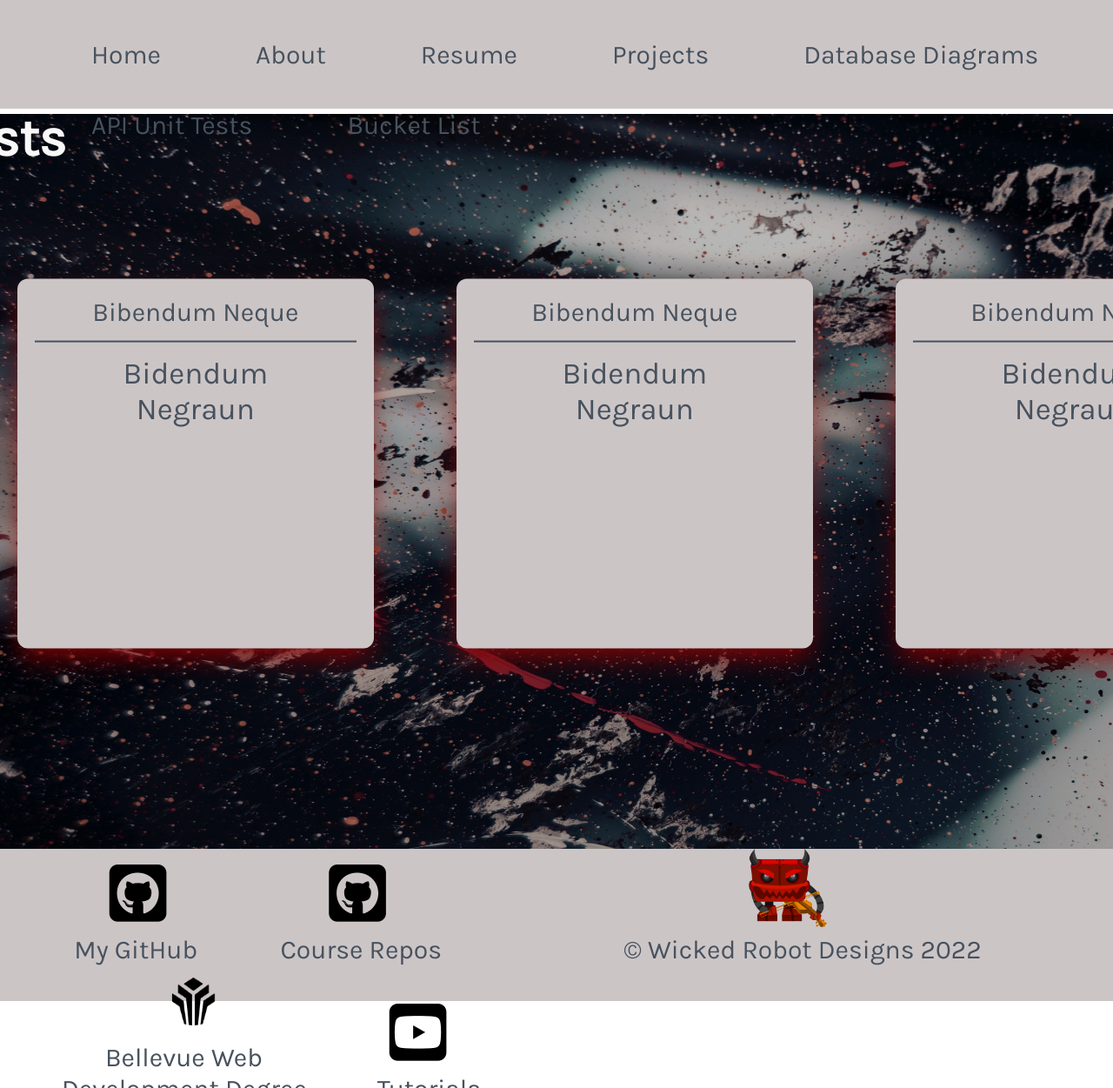
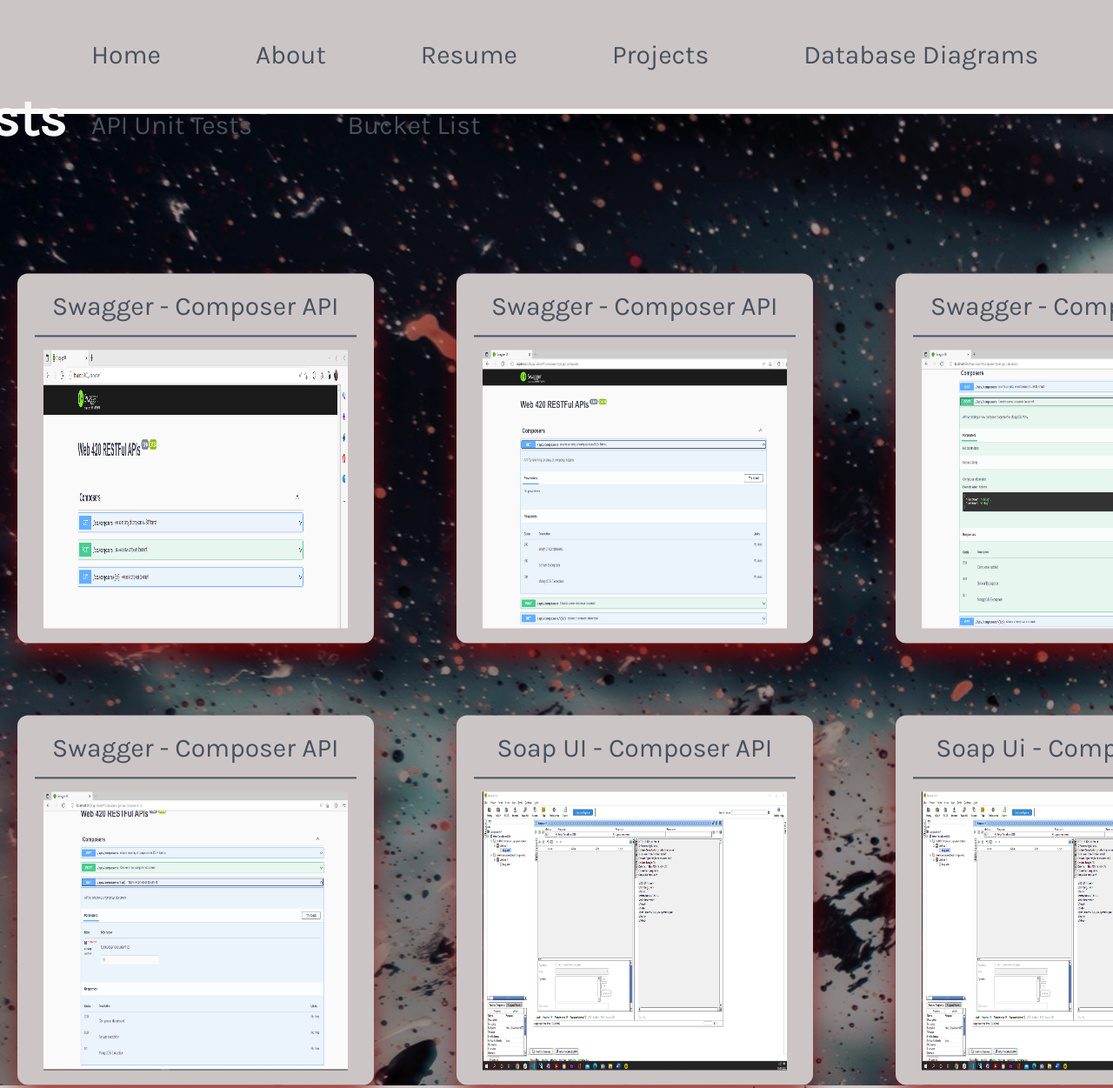
Before and after one commit to Chad1515/Personal-Portfolio, a plain HTML site: page personal-portfolio/api.html in a window 1280 px wide. Shown: the top 1251 px of the page at 87% size. Drawn offline with Linux system fonts and the light colour scheme.

Commit message:
personal-portfolio

```diff
--- a/personal-portfolio/api.html
+++ b/personal-portfolio/api.html
@@ -61,9 +61,12 @@
 
                   <!--cards section for the body of the page-->
                   <div class="grid-container">
-                    <div class="grid-item">Bibendum Neque<hr><a href="images/coming-soon.png">Bidendum<br>Negraun</a></div>
-                    <div class="grid-item">Bibendum Neque<hr><a href="images/coming-soon.png">Bidendum<br>Negraun</a></div>
-                    <div class="grid-item">Bibendum Neque<hr><a href="images/coming-soon.png">Bidendum<br>Negraun</a></div>
+                    <div class="grid-item">Swagger - Composer API<hr><img src="images/swagger-1.png" height="320px" width= "350px" alt="Swagger Test of Composer API"></div>
+                    <div class="grid-item">Swagger - Composer API<hr><img src="images/swagger-2.png" height="320px" width= "350px" alt="Swagger Test of Composer API"></div>
+                    <div class="grid-item">Swagger - Composer API<hr><img src="images/swagger-3.png" height="320px" width= "350px" alt="Swagger Test of Composer API"></div>
+                    <div class="grid-item">Swagger - Composer API<hr><img src="images/swagger-4.png" height="320px" width= "350px" alt="Swagger Test of Composer API"></div>
+                    <div class="grid-item">Soap UI - Composer API<hr><img src="images/soap-ui-1.png" height="320px" width= "350px" alt="Soap UI test of Composer API"></div>
+                    <div class="grid-item">Soap Ui - Composer API<hr><img src="images/soap-ui-1.png" height="320px" width= "350px" alt="Soap UI Test of Composer API"></div>
 
                   </div>
                 </div>
--- a/personal-portfolio/database.css
+++ b/personal-portfolio/database.css
@@ -46,9 +46,8 @@
 /* The hero image */
 .hero-image {
     background-image: linear-gradient(rgba(0, 0, 0, 0.267), rgba(0, 0, 0, 0.384)), url("./images/jr-korpa-ZkngO3nRFCY-unsplash.jpg");
-    height: 106.75%;
+    height: 140.75%;
     background-repeat: no-repeat;
-    background-size: 1980px 1020px;
     margin-top: -.95%;
 
 
@@ -58,7 +57,7 @@
 .hero-text {
     text-align: left;
     position: absolute;
-    top: 49%;
+    top: 79%;
     left: 41%;
     transform: translate(-50%, -50%);
     color: #F8F8F8;
@@ -72,7 +71,7 @@
     grid-template-columns: auto auto auto;
     padding: 25px;
     column-gap: 95px;
-    row-gap: 75px;;
+    row-gap: 5px;
 }
 
 /* stylings for the card on the page */
@@ -94,7 +93,7 @@
     font-size: 30px;
     text-align: center;
     margin-left: 50%;
-    margin-top: 15%;
+    margin-top: 19%;
 
 }
 
```
Also changed, not shown: personal-portfolio/database.html (+2 -2 lines), personal-portfolio/images/NodeBookCo.png (added), personal-portfolio/images/NodeSecurity.png (added), personal-portfolio/images/soap-ui-1.PNG (added), personal-portfolio/images/soap-ui-2.PNG (added), personal-portfolio/images/swagger-1.PNG (added), personal-portfolio/images/swagger-2.PNG (added), personal-portfolio/images/swagger-3.PNG (added), personal-portfolio/images/swagger-4.PNG (added).
